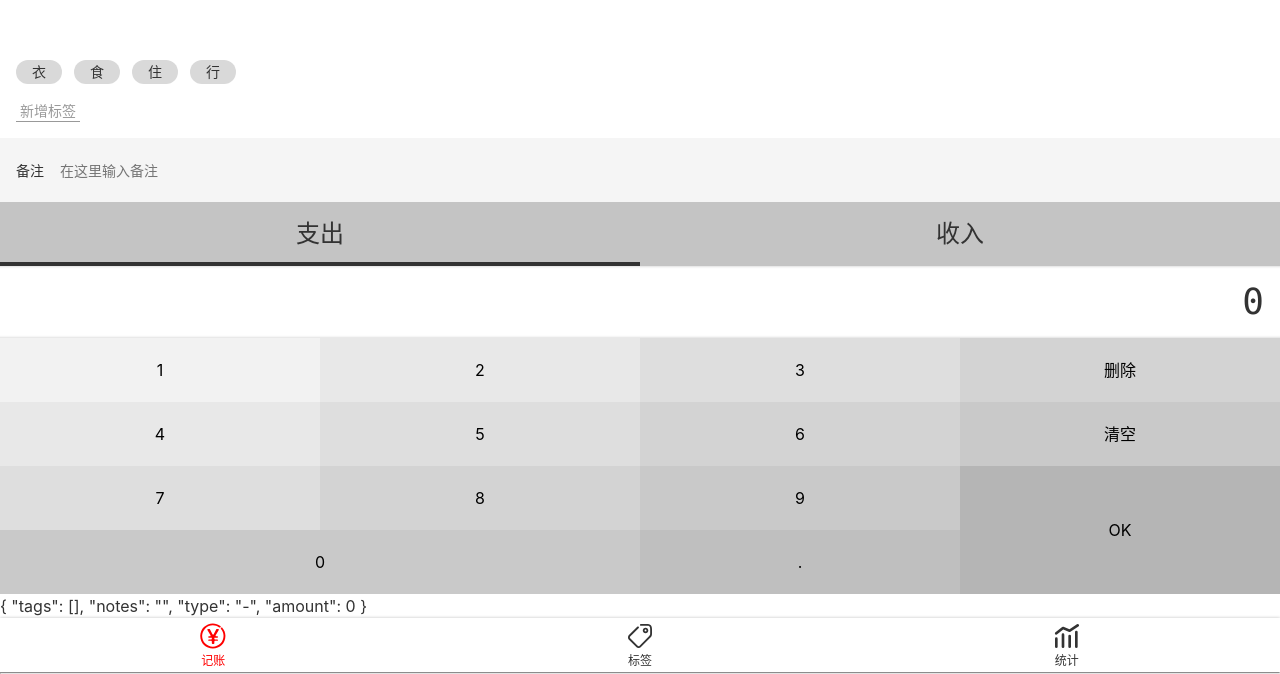
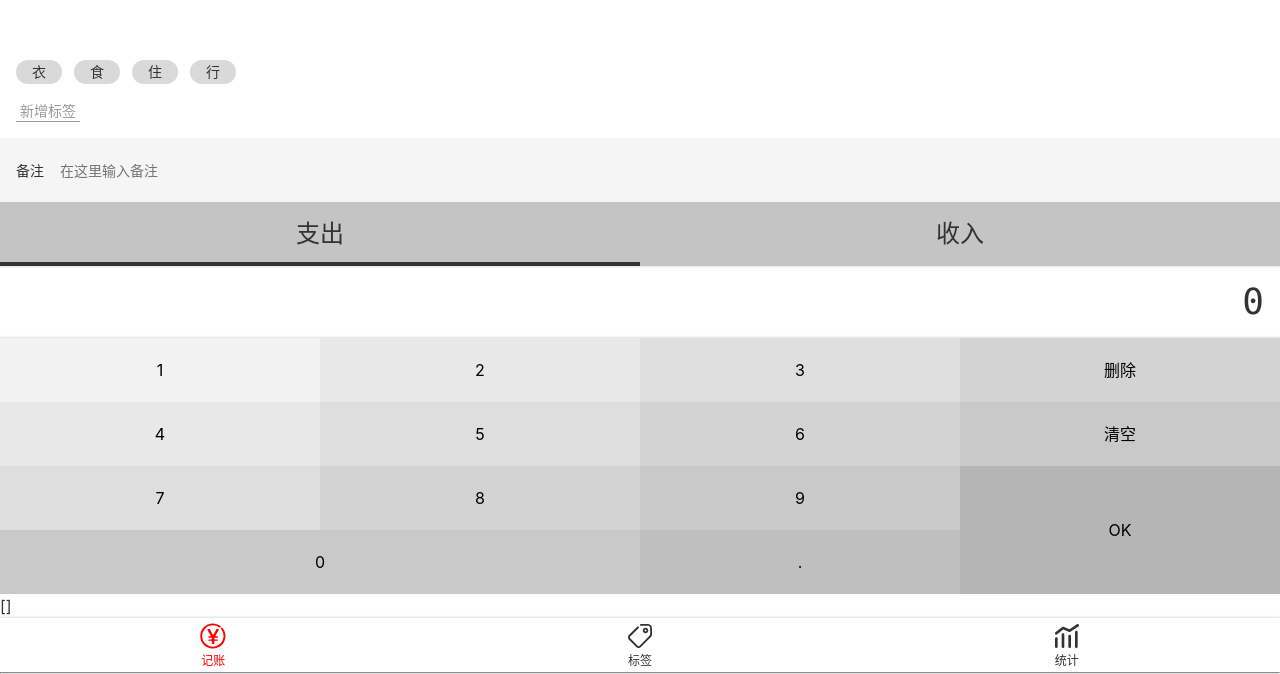
Before and after one commit to jyp0912/everydayLoveAccounting, a Vue app: page /#/money in a window 1280 px wide. Shown: the part 128-802 px from the top of the page. Built offline with nearby package versions, Linux system fonts and the light colour scheme.

Commit message:
将records保存在localstorage

```diff
--- a/src/views/money.vue
+++ b/src/views/money.vue
@@ -1,7 +1,7 @@
 <template>
   <div>
     <Layout class-prefix="layout">
-      {{record}}
+      {{records}}
       <NumberPad @update:value="onUpdateNumber" @submit="saveRecord"/>
       <Types value="record.type" @update:value="onUpdateType"/>
       <Notes @update:value="onUpdateNotes"/>
@@ -24,6 +24,7 @@
         notes: string;
         type: string;
         amount: number;
+        createAt?: Date;
     }
     @Component(
         {components: {Tags, Notes, Types, NumberPad}}
@@ -31,12 +32,12 @@
 
     export default class Money extends Vue {
         tags = ['衣', '食', '住', '行'];
-        records: Record[] = [];
+        records: Record[] = JSON.parse(window.localStorage.getItem('records') || '[]');
         record: Record = {
             tags: [],
             notes: '',
             type: '-',
-            amount: 0
+            amount: 0,
         };
 
         onUpdateTags(value: string[]) {
@@ -56,7 +57,8 @@
         }
 
         saveRecord() {
-            const record2 = JSON.parse(JSON.stringify(this.record));//深拷贝以免覆盖数据
+            const record2: Record = JSON.parse(JSON.stringify(this.record));//深拷贝以免覆盖数据
+            record2.createAt = new Date();
             this.records.push(record2);
             console.log(this.records);
         }
```
